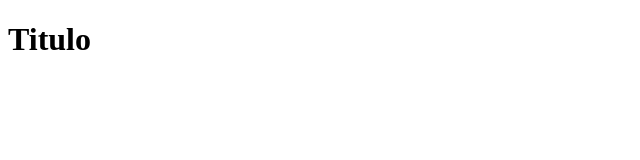
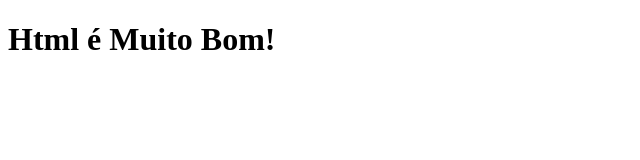
Before and after one commit to Euclelis/git_kenzie_aula, a plain HTML site: page index.html in a window 1280 px wide. Shown: the whole page, without its empty margins (0-640 px from the left). Drawn offline with Linux system fonts and the light colour scheme.

Commit message:
Alteracao dentro da tag h1

```diff
--- a/index.html
+++ b/index.html
@@ -7,6 +7,6 @@
     <title>Projeto Git</title>
 </head>
 <body>
-    <h1>Titulo</h1>
+    <h1>Html é Muito Bom!</h1>
 </body>
 </html>
```
